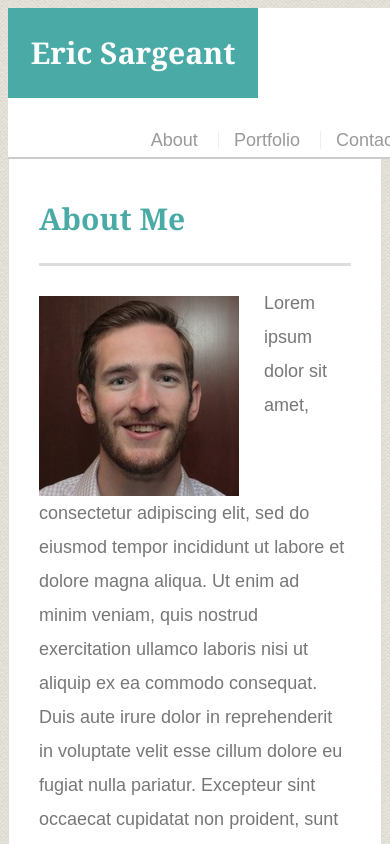
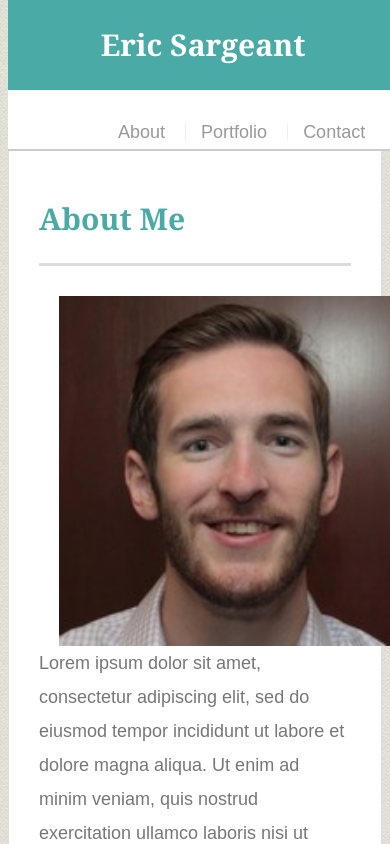
Before and after one commit to EWSarge/Responsive_Portfolio, a plain HTML site: page index.html in a window 390 px wide. Shown: the top 844 px of the page. Drawn offline with Linux system fonts and the light colour scheme.

Commit message:
added in media queries

```diff
--- a/index.html
+++ b/index.html
@@ -1,7 +1,7 @@
 
 <html>
 <head>
-  <meta charset="UTF-8">
+        <meta name="viewport" content="width=device-width, initial-scale=1.0">
   <title>Eric Sargeant</title>
   <link rel="stylesheet" type="text/css" href="style.css">
 </head>
@@ -23,7 +23,7 @@
     <section class="main-section">
       <h1>About Me</h1>
 
-      <img src="Portfolio_image.jpg" class="auth-image" alt="Your Name">
+      <img src="Portfolio_image.jpg" class="auth-image" alt="Eric">
 
       <p>Lorem ipsum dolor sit amet, consectetur adipiscing elit, sed do eiusmod tempor incididunt ut labore et dolore magna aliqua. Ut enim ad minim veniam, quis nostrud exercitation ullamco laboris nisi ut aliquip ex ea commodo consequat. Duis aute irure dolor in reprehenderit in voluptate velit esse cillum dolore eu fugiat nulla pariatur. Excepteur sint occaecat cupidatat non proident, sunt in culpa qui officia deserunt mollit anim id est laborum.</p>
       <p>
--- a/style.css
+++ b/style.css
@@ -206,3 +206,54 @@ body {
     background: #4aaaa5;
     border: 0 none;
   }
+
+  @media only screen and (max-width: 980px) {
+    .auth-image{
+        width: 350px;
+        height: 350px;
+        margin-left: 20px;
+     }
+     nav{
+        float: left;
+        margin-left: 130px;
+    }
+
+  }
+
+  @media only screen and (max-width: 768px) {
+
+      nav{
+          float: left;
+          margin-left: 130px;
+      }
+      .auth-image{
+          width: 300px;
+          height: 300px;
+      }
+
+  }
+
+  @media only screen and (max-width: 640px) {
+   #masthead{
+    position: fixed;
+    top: 0;
+    width: 100%;
+  }
+  nav{
+      float: left;
+      margin-left: 80px;
+  }
+  #logo{
+      width: 100%;
+  }
+  .auth-image{
+      width: 350px;
+      height: 350px;
+      margin-left: 20px;
+   }
+   .work{
+       margin-left: 70px;
+   }
+
+
+   }
```
Also changed, not shown: contact.html (+1 -0 lines), portfolio.html (+1 -1 lines).
